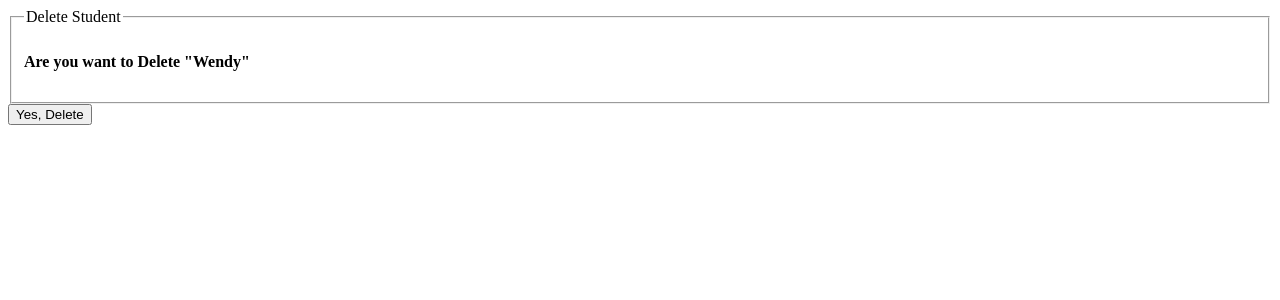
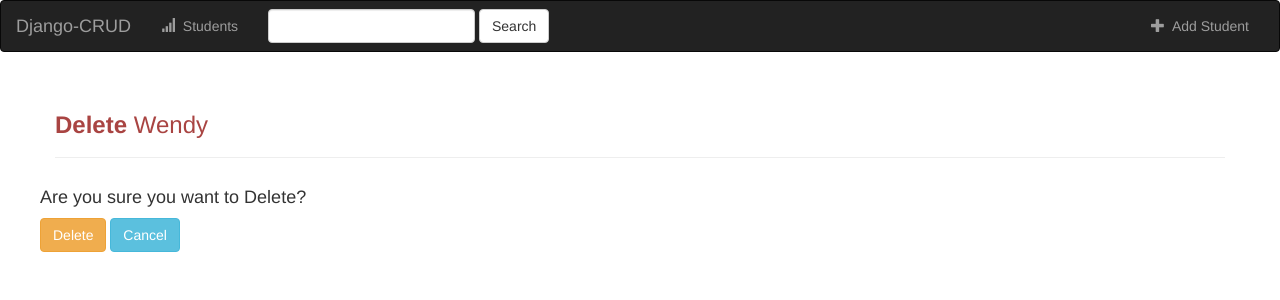
Before and after one commit to kimeualexis/Django-CRUD, a Django app: page /2/delete/ in a window 1280 px wide. Shown: the top 300 px of the page. Run offline with Django 3.2, Linux system fonts and the light colour scheme; data comes from the database, SQL or seed files in the repository; both versions use the stored data as it was after the commit; some libraries are stand-ins or nearby versions.

Commit message:
full-crud

```diff
--- a/crudapp/models.py
+++ b/crudapp/models.py
@@ -1,4 +1,5 @@
 from django.db import models
+from django.shortcuts import reverse
 
 
 # Create your models here.
@@ -8,5 +9,8 @@ class Student(models.Model):
 	adm_no = models.IntegerField()
 	passport = models.FileField()
 
+	def get_absolute_url(self):
+		return reverse('crudapp:index')
+
 	def __str__(self):
 		return self.firstname
--- /dev/null
+++ b/crudapp/templates/crudapp/base.html
@@ -0,0 +1,57 @@
+<!DOCTYPE html>
+<html lang="en">
+<head>
+    <meta charset="UTF-8">
+    <title>{% block title %}Django-CRUD{% endblock %}</title>
+    {% load staticfiles %}
+    <link rel="shortcut icon" type="image/png" href="#"/>
+    <link rel="stylesheet" href="https://maxcdn.bootstrapcdn.com/bootstrap/3.3.6/css/bootstrap.min.css">
+    <link href='https://fonts.googleapis.com/css?family=Satisfy' rel='stylesheet' type='text/css'>
+    <script src="https://ajax.googleapis.com/ajax/libs/jquery/1.12.0/jquery.min.js"></script>
+    <script src="http://maxcdn.bootstrapcdn.com/bootstrap/3.3.6/js/bootstrap.min.js"></script>
+
+</head>
+<body>
+<nav class="navbar navbar-inverse">
+    <div class="container-fluid">
+
+        <!-- Header -->
+        <div class="navbar-header">
+            <button type="button" class="navbar-toggle" data-toggle="collapse" data-target="#topNavBar">
+                <span class="icon-bar"></span>
+                <span class="icon-bar"></span>
+                <span class="icon-bar"></span>
+            </button>
+            <a class="navbar-brand" href="{% url 'crudapp:index' %}">Django-CRUD</a>
+        </div>
+
+        <!-- Items -->
+        <div class="collapse navbar-collapse" id="topNavBar">
+            <ul class="nav navbar-nav">
+                <li class=""><a href="{% url 'crudapp:index' %}"><span class="glyphicon glyphicon-signal" aria-hidden="true"></span>&nbsp; Students</a></li>
+            </ul>
+            <form class="navbar-form navbar-left" role="search" method="get" action="">
+                <div class="form-group">
+                    <input type="text" class="form-control" name="q" value="{{ request.GET.q }}">
+                </div>
+                <button type="submit" class="btn btn-default">Search</button>
+            </form>
+
+            <ul class="nav navbar-nav navbar-right">
+                <li>
+                    <a href="{% url 'crudapp:add_student' %}">
+                        <span class="glyphicon glyphicon-plus" aria-hidden="true"></span>&nbsp; Add Student
+                    </a>
+                </li>
+            </ul>
+        </div>
+
+    </div>
+</nav>
+
+<div class="container">
+{% block body %}
+{% endblock %}
+</div>
+</body>
+</html>
--- /dev/null
+++ b/crudapp/templates/crudapp/form-template.html
@@ -0,0 +1,9 @@
+{% for field in form %}
+    <div class="form-group">
+        <div class="col-sm-offset-2 col-sm-10">
+            <span class="text-danger small">{{ field.errors }}</span>
+        </div>
+        <label class="control-label col-sm-2" for="song_title">{{ field.label_tag }}</label>
+        <div class="col-sm-10">{{ field }}</div>
+    </div>
+{% endfor %}
--- a/crudapp/templates/crudapp/student_confirm_delete.html
+++ b/crudapp/templates/crudapp/student_confirm_delete.html
@@ -1,10 +1,20 @@
-<form method="POST">
+{% extends 'crudapp/base.html' %}
+{% block body %}
+    <div class="row">
+        <div class="page-header">
+            <h3 class="text-danger"><strong>Delete</strong> {{ object.firstname }}</h3>
+        </div>
+    </div>
+    <div class="row">
+<form class="form-horizontal" method="post" enctype="multipart/form-data">
     {% csrf_token %}
-    <fieldset class="form-group">
-        <legend class="border-bottom mb-4">Delete Student</legend>
-        <h4>Are you want to Delete "{{ object.firstname }}"</h4>
-    </fieldset>
     <div class="form-group">
-        <button type="submit" class="btn btn-outline-danger">Yes, Delete</button>
+        <h4 class="">Are you sure you want to Delete?</h4>
+        <button type="submit" class="btn btn-warning">Delete</button>
+        <a href="{% url 'crudapp:index' %}" class="btn btn-info">Cancel</a>
     </div>
+    {% include 'crudapp/form-template.html' %}
+
 </form>
+    </div>
+{% endblock %}
--- a/crudapp/urls.py
+++ b/crudapp/urls.py
@@ -1,12 +1,14 @@
 from django.urls import path
 from . import views
-from . views import StudentUpdateView, StudentDeleteView
+from . views import StudentDeleteView, StudentUpdateView,\
+	StudentListView, StudentCreateView
 
 app_name = 'crudapp'
 
 urlpatterns = [
-	path('', views.index, name='index'),
-	path('add_student/', views.add_student, name='add_student'),
+	path('', StudentListView.as_view(), name='index'),
+	#path('add_student/', views.add_student, name='add_student'),
+	path('<int:pk>/delete/', StudentDeleteView.as_view(), name='delete'),
 	path('<int:pk>/update/', StudentUpdateView.as_view(), name='update'),
-	path('<int:pk>/delete/', StudentDeleteView.as_view(), name='delete'),
+	path('add_student/', StudentCreateView.as_view(), name='add_student'),
 ]
--- a/crudapp/views.py
+++ b/crudapp/views.py
@@ -1,16 +1,17 @@
-from django.shortcuts import render, redirect, reverse
+from django.shortcuts import render, reverse, redirect
 from . models import Student
 from . forms import StudentForm
-from django.views.generic import UpdateView, DeleteView
+from django.views.generic import DeleteView,\
+	UpdateView, ListView, CreateView
 
 
 # Create your views here.
-def index(request):
-	students = Student.objects.all()
-	return render(request, 'crudapp/index.html',
-				  {'students': students})
+class StudentListView(ListView):
+	model = Student
+	template_name = 'crudapp/index.html'
+	context_object_name = 'students'
 
-
+"""
 def add_student(request):
 	form = StudentForm(request.POST or None, request.FILES or None)
 	if form.is_valid():
@@ -19,8 +20,19 @@ def add_student(request):
 		student.save()
 		students = Student.objects.all()
 		return render(request, 'crudapp/index.html', {'students': students})
-	return render(request, 'crudapp/add_student.html', {'form':
-														form})
+	return render(request, 'crudapp/add_student.html', {'form': form})
+"""
+
+
+class StudentCreateView(CreateView):
+	model = Student
+	fields = ['firstname', 'lastname', 'adm_no', 'passport']
+	template_name = 'crudapp/add_student.html'
+
+
+class StudentDeleteView(DeleteView):
+	model = Student
+	success_url = '/'
 
 
 class StudentUpdateView(UpdateView):
@@ -32,8 +44,3 @@ class StudentUpdateView(UpdateView):
 
 	def form_valid(self, form):
 		return super().form_valid(form)
-
-
-class StudentDeleteView(DeleteView):
-	model = Student
-	success_url = '/'
```
Also changed, not shown: CRUD/settings.py (+6 -3 lines), crudapp/templates/crudapp/add_student.html (+15 -3 lines), crudapp/templates/crudapp/index.html (+7 -4 lines), crudapp/templates/crudapp/student_form.html (+16 -3 lines), db.sqlite3, media/master_3gLcGEp.jpeg (added), media/master_4wJjnpK.jpeg (added), media/master_FC3iZYT.jpeg (added), media/master_eexWwjb.jpeg (added), media/master_fbX5HPE.jpeg (added), media/master_xm5nwah.jpeg (added), 1 other file.
